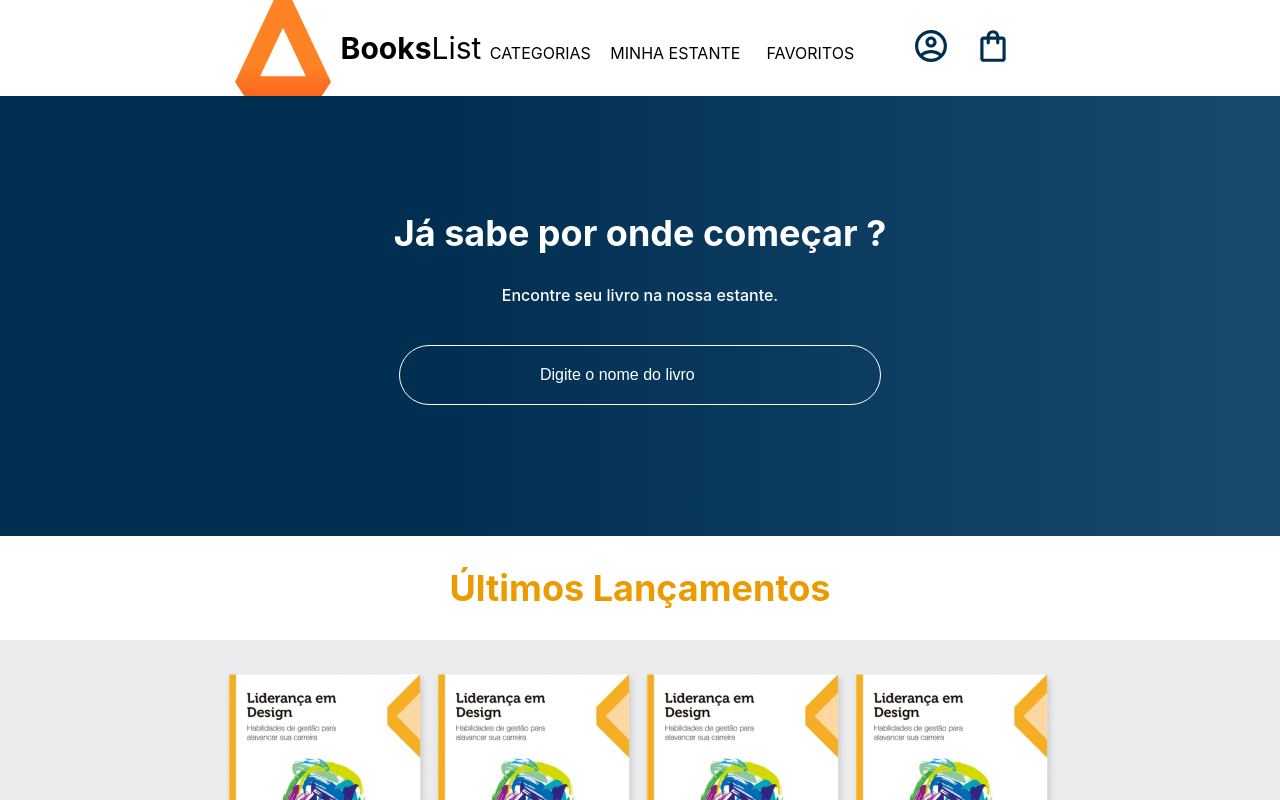
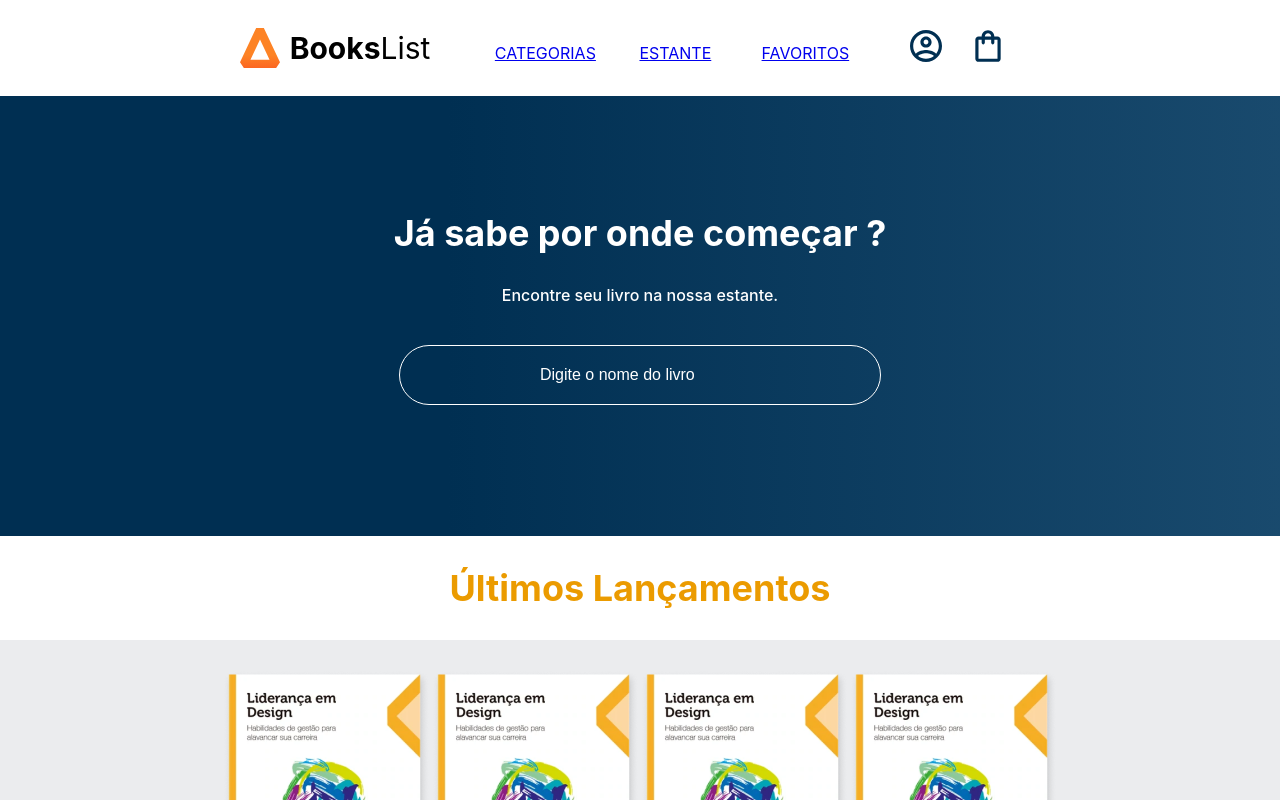
Before and after one commit to RayanaVital/app-books, a React (Create React App) app: page / in a window 1280 px wide. Shown: the top 800 px of the page. Built offline with nearby package versions, Linux system fonts and the light colour scheme.

Commit message:
Update HeaderOptions to use dynamic routing and rename 'favorites' to 'favoritos'

```diff
--- a/src/components/HeaderOptions/index.js
+++ b/src/components/HeaderOptions/index.js
@@ -1,6 +1,7 @@
+import { Link } from "react-router-dom";
 import styled from "styled-components";
 
-const textOptions = ['CATEGORIAS', 'MINHA ESTANTE', 'FAVORITOS']
+const textOptions = ['CATEGORIAS', 'ESTANTE', 'FAVORITOS']
 const Option = styled.li`
     min-width: 120px;
     font-size: 16px;
@@ -21,7 +22,10 @@ const Options = styled.ul`
 function HeaderOptions() {
     return (
         <Options>
-            {textOptions.map((text) => <Option><p>{text}</p></Option>)}
+            {textOptions.map((text) =>
+                <Link to={`/${text.toLocaleLowerCase()}`} >
+                    <Option><p>{text}</p></Option>
+                </Link>)}
         </Options>
     );
 }
--- a/src/index.js
+++ b/src/index.js
@@ -32,7 +32,7 @@ root.render(
     <GlobalStyle />
     <BrowserRouter>
       <Routes>
-        <Route path="favorites" element={<p>Oi</p>} />
+        <Route path="favoritos" element={<p>Oi</p>} />
         <Route path="/" element={<App />} />
       </Routes>
     </BrowserRouter>
```
